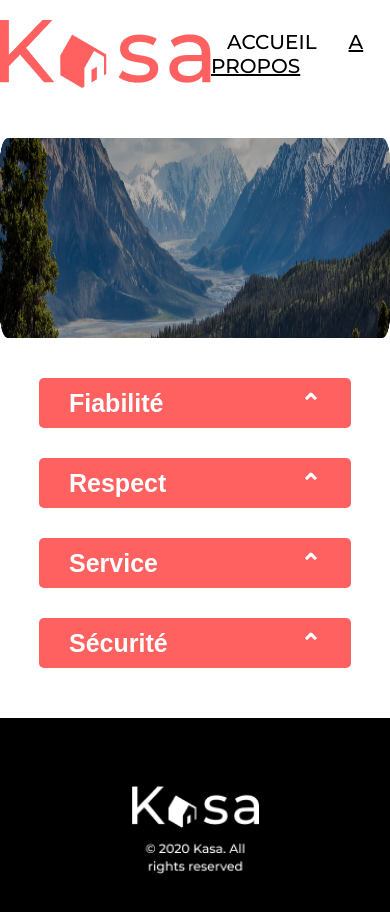
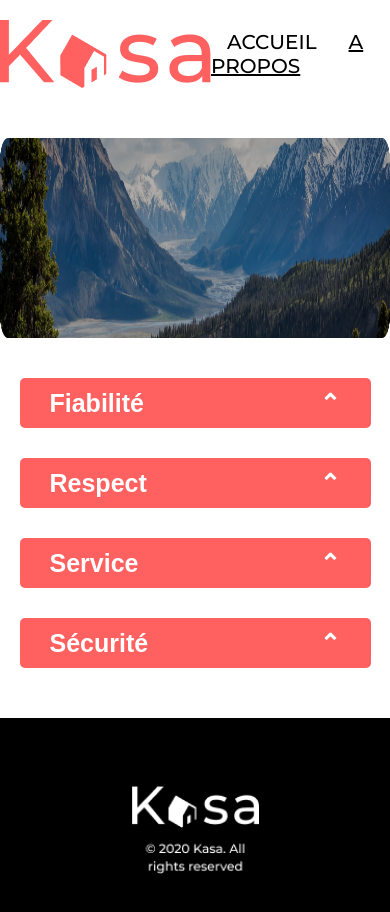
Before and after one commit to eddy64bcd/chapit7, a React (Vite) app: page /about in a window 390 px wide. Shown: the top 912 px of the page. Built offline with nearby package versions, Linux system fonts and the light colour scheme.

Commit message:
correction soutenance

```diff
--- a/src/components/Caroussel/index.jsx
+++ b/src/components/Caroussel/index.jsx
@@ -13,10 +13,6 @@ const ArrowRight = () => (
   </svg>
 );
 
-/**
- * Carousel — composant Kasa
- * @param {string[]} pictures - tableau d'URLs d'images
- */
 function Carousel({ pictures }) {
   const [currentIndex, setCurrentIndex] = useState(0);
 
--- a/src/pages/ListingPage.jsx
+++ b/src/pages/ListingPage.jsx
@@ -8,14 +8,11 @@ import '../styles/ListingPage.css';
 import Header from '../components/Header/index';
 import Footer from '../components/Footer/index';
 
-const ListingPage = () => {
+  const ListingPage = () => {
   const { id } = useParams();
   const listing = Listings.find((l) => l.id === id);
 
-  if (!listing)
-
-    if (!listing) return <Navigate to="/error" replace />;
-
+  if (!listing) return <Navigate to="/error" replace />;
 
   return (
     <>
--- a/src/styles/About.css
+++ b/src/styles/About.css
@@ -7,15 +7,33 @@
 
 .collapse-container {
   display: flex;
-  align-items: center;
   flex-direction: column;
   gap: 30px;
   margin: 40px 0 20px 0;
-  width: 80%;
+  width: 50%;
 
 }
 
 .about-collapse-header {
   background-color: #ff6060;
   height: 50px;
+
 }
+
+@media (max-width: 1024px) {
+  .collapse-container {
+    width: 70%;
+  }
+}
+
+@media (max-width: 768px) {
+  .collapse-container {
+    width: 80%;
+  }
+}
+
+@media (max-width: 480px) {
+  .collapse-container {
+    width: 90%;
+  }
+}
```
